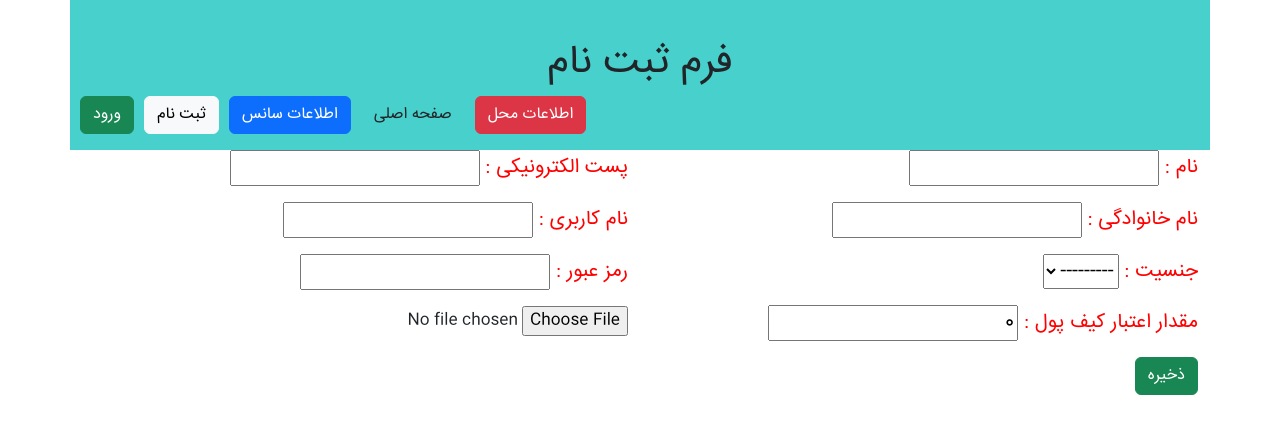
After one commit to farhad2785/Concert, a Django app: page /accounts/register/ in a window 1280 px wide. The commit adds this page. Shown: the top 434 px of the page. Run offline with Django 4.2, Linux system fonts and the light colour scheme; some libraries are stand-ins or nearby versions.

Commit message:
L24-Register user

```diff
--- /dev/null
+++ b/accounts/forms.py
@@ -0,0 +1,14 @@
+from dataclasses import fields
+from django import forms
+from . import models
+
+class RegisterForm(forms.ModelForm):
+    first_name = forms.CharField(max_length=100)
+    last_name = forms.CharField(max_length=100)
+    username = forms.CharField(max_length=100)
+    password = forms.CharField(widget=forms.PasswordInput)
+    email = forms.CharField(widget=forms.EmailInput)
+
+    class Meta:
+        model = models.ProfileModel
+        fields=['profile_pic','gender','credit']
--- a/accounts/urls.py
+++ b/accounts/urls.py
@@ -4,6 +4,6 @@ urlpatterns = [
     path('login/', views.login_view),
     path('logout/', views.logout_view),
     path('profile/', views.profile_view),
-
+    path('register/', views.registerView),
 
 ]
--- a/accounts/views.py
+++ b/accounts/views.py
@@ -1,11 +1,13 @@
-import re
 from django.urls import reverse
 from django.shortcuts import render
 from django.http import HttpResponse,HttpResponseRedirect
 from django.contrib.auth import authenticate,login,logout
+from accounts.models import ProfileModel
 import ticketSales
 from concert import settings
 from django.contrib.auth.decorators import login_required
+from . import forms
+from django.contrib.auth.models import User
 # Create your views here.
 
 
@@ -41,3 +43,28 @@ def profile_view(request):
     }
 
     return render(request,'accounts/profile.html',context)
+
+def registerView(request):
+
+    if request.method=='POST':
+        registerForm = forms.RegisterForm(request.POST, request.FILES) #, instance=concert)
+        if registerForm.is_valid():
+            user = User.objects.create_user(username= registerForm.cleaned_data['username'],
+                                            email= registerForm.cleaned_data['email'],
+                                            password= registerForm.cleaned_data['password'],
+                                            first_name= registerForm.cleaned_data['first_name'],
+                                            last_name= registerForm.cleaned_data['last_name']
+                                            )
+            user.save()
+            profileModel= ProfileModel(user=user, profile_pic= registerForm.cleaned_data['profile_pic'],
+                                        gender= registerForm.cleaned_data['gender'],
+                                        credit= registerForm.cleaned_data['credit'],
+                                         )
+            profileModel.save()
+            return HttpResponseRedirect(reverse(ticketSales.views.concertListView))
+    else:
+        registerForm = forms.RegisterForm()
+    context = {
+    'form_data' : registerForm
+    }
+    return render(request,'accounts/register.html',context)
--- /dev/null
+++ b/templates/accounts/register.html
@@ -0,0 +1,34 @@
+{% extends "ticketSales/layout.html" %}
+
+{% block titlepage %}
+    فرم ثبت نام
+{% endblock%}
+
+{% block mainContent %}
+<form action="" method="POST" enctype="multipart/form-data"> <!--جهت ذخیره هر فایل در فرم-->
+    {% csrf_token %}
+    <div class="mainborder">
+        <div class="row">
+            <div class="col-md-6">
+                <p class="mylable">نام : {{form_data.first_name}}</p>
+                <p class="mylable">نام خانوادگی : {{form_data.last_name}}</p>
+                <p class="mylable">جنسیت : {{form_data.gender}}</p>
+                <p class="mylable">مقدار اعتبار کیف پول : {{form_data.credit}}</p>
+            </div>
+            <div class="col-md-6">
+                <p class="mylable">پست الکترونیکی : {{form_data.email}}</p>
+                <p class="mylable">نام کاربری : {{form_data.username}}</p>
+                <p class="mylable">رمز عبور : {{form_data.password}}</p>
+                {{form_data.profile_pic}}
+            </div>
+            <!-- <div class="col-md-6">
+                <div class="imageBox">
+                    <img src="{{poster_image.url}}">
+                </div>
+                {{ concert_form.poster }}
+            </div> -->
+        </div>
+    </div>
+    <button type="submit" class="btn btn-success">ذخیره</button>
+</form>
+{% endblock%}
--- a/templates/ticketSales/layout.html
+++ b/templates/ticketSales/layout.html
@@ -34,7 +34,8 @@
                     <li><a class="btn btn-success" href="/accounts/profile">پروفایل</a></li>
                         <li><a class="btn btn-danger" href="/accounts/logout">خروج</a></li>
                     {% else %}
-                        <li><a class="btn btn-success" href="/accounts/login">ورود</a></li>
+                    <li><a class="btn btn-success" href="/accounts/login">ورود</a></li>
+                    <li><a class="btn btn-light" href="/accounts/register">ثبت نام</a></li>
                     {% endif %}
 
 
```
Also changed, not shown: db.sqlite3, media/profile_pics/0.2167-22.jpg (added).
